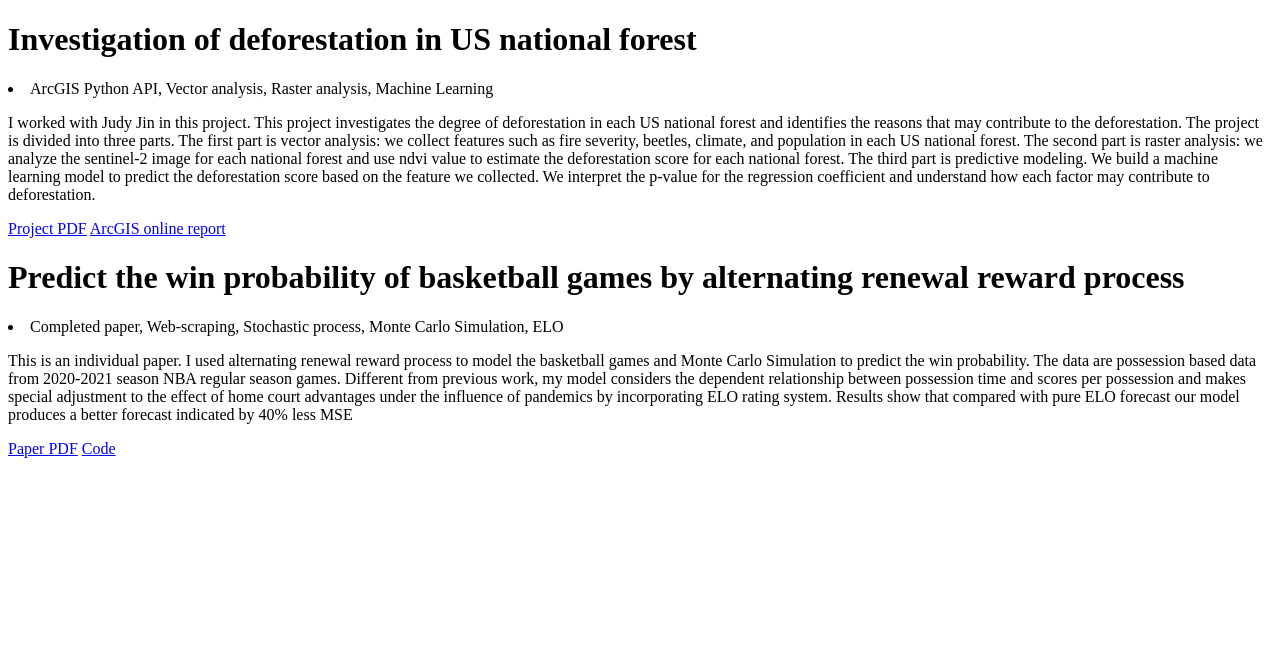
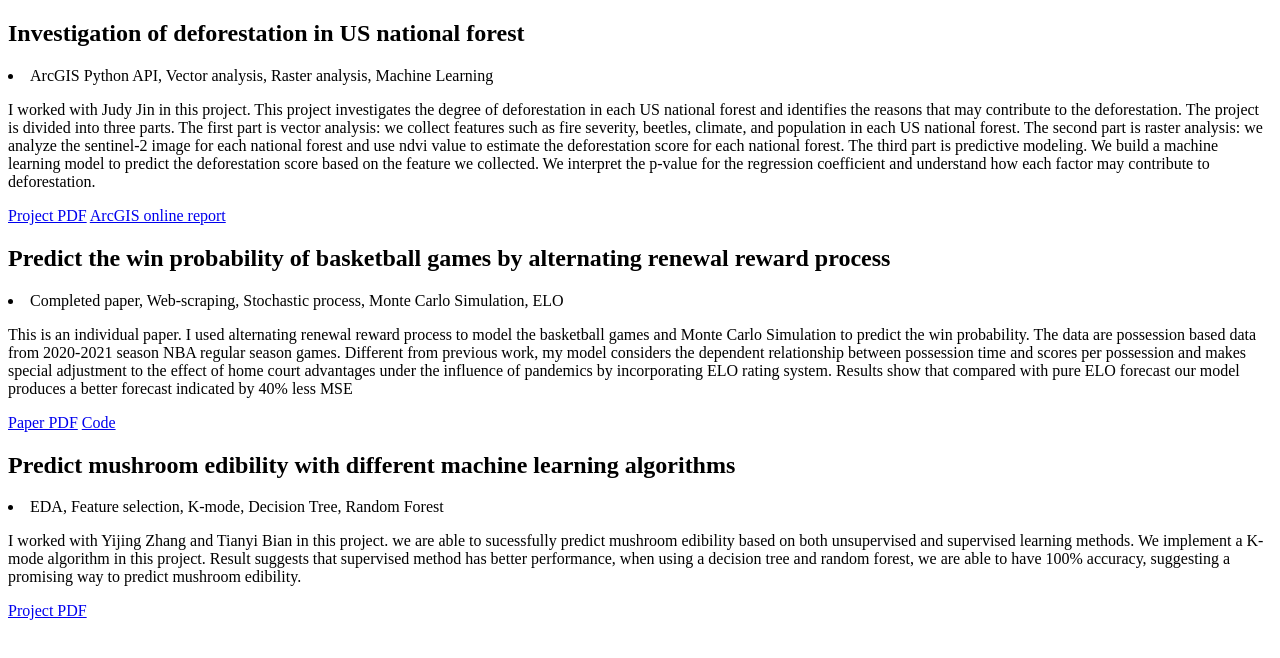
Before and after one commit to Bison2001/Bison2001.github.io, a plain HTML site: page project.html in a window 1280 px wide. Drawn offline with Linux system fonts and the light colour scheme.

Commit message:
Update project.html

```diff
--- a/project.html
+++ b/project.html
@@ -5,7 +5,7 @@
 		<title>Xuhui Liu's personal website</title>
 	</head>
 	<body>
-		<h1>Investigation of deforestation in US national forest</h1>
+		<h2>Investigation of deforestation in US national forest</h2>
     <li>ArcGIS Python API, Vector analysis, Raster analysis, Machine Learning</li>
 		<p>I worked with Judy Jin in this project. This project investigates the degree of deforestation in each US national forest and identifies
       the reasons that may contribute to the deforestation. The project is divided into three parts. The first part is vector analysis: we
@@ -16,7 +16,7 @@
     <a href="Deforestation_investigation.pdf">Project PDF</a>
     <a href="https://ucsdonline.maps.arcgis.com/home/item.html?id=93addd4bd42745dab245e38232e844c5">ArcGIS online report</a>
 
-		<h1>Predict the win probability of basketball games by alternating renewal reward process</h1>
+		<h2>Predict the win probability of basketball games by alternating renewal reward process</h2>
     <li>Completed paper, Web-scraping, Stochastic process, Monte Carlo Simulation, ELO</li>
 		<p>This is an individual paper. I used alternating renewal reward process to model the basketball games and Monte Carlo Simulation to
       predict the win probability. The data are possession based data from 2020-2021 season NBA regular season games. Different from previous work,
@@ -26,5 +26,13 @@
     <a href="nba.pdf">Paper PDF</a>
     <a href="https://github.com/Bison2001/NBA_Project">Code</a>
 
+		<h2>Predict mushroom edibility with different machine learning algorithms</h2>
+    <li>EDA, Feature selection, K-mode, Decision Tree, Random Forest</li>
+		<p>I worked with Yijing Zhang and Tianyi Bian in this project. we are able to sucessfully predict mushroom edibility based on both
+		unsupervised and supervised learning methods. We implement a K-mode algorithm in this project. Result suggests that supervised method
+		has better performance, when using a decision tree and random forest, we are able to have 100% accuracy, suggesting a promising
+		way to predict mushroom edibility.</p>
+    <a href="PredictMushroomEdibility.pdf">Project PDF</a>
+
 	</body>
 </html>
```
